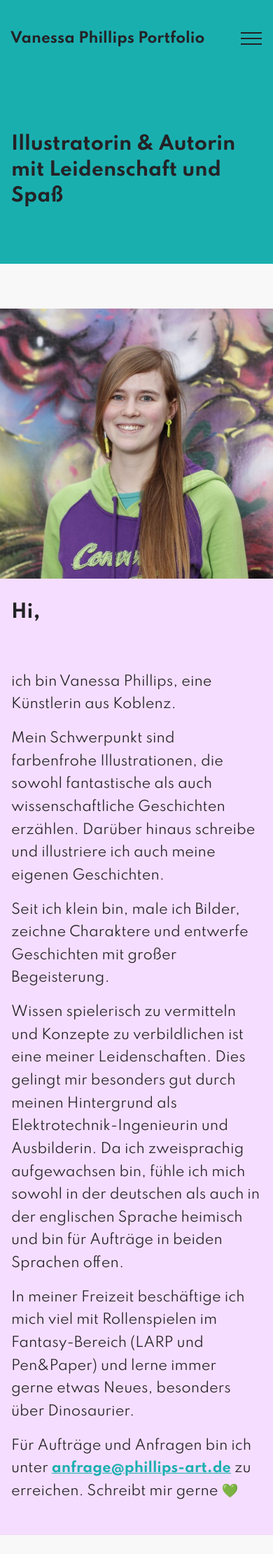
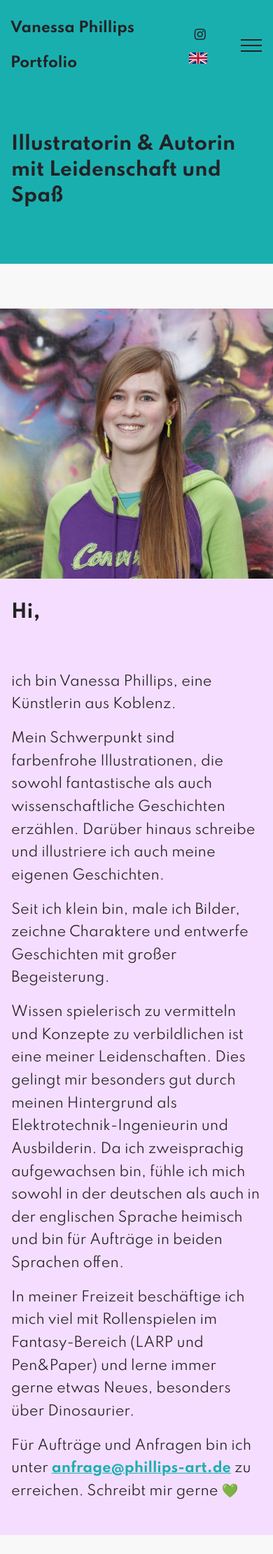
Before and after one commit to Schrank/nessi, a Jekyll site: the page built from index.md, in a window 390 px wide. Shown: the top 2221 px of the page at 70% size. Built offline with Jekyll 4.4.1, drawn with Linux system fonts in a browser that asks for light colours; comment, search, counter and statistics services are not loaded.

Commit message:
show insta and language always

```diff
--- a/_sass/_mbradditional.scss
+++ b/_sass/_mbradditional.scss
@@ -2046,10 +2046,6 @@ section.lazy-placeholder {
         padding-bottom: 1.5rem;
       }
 
-      .icons-menu {
-        display: none;
-      }
-
       .empty {
         display: none;
       }
```
